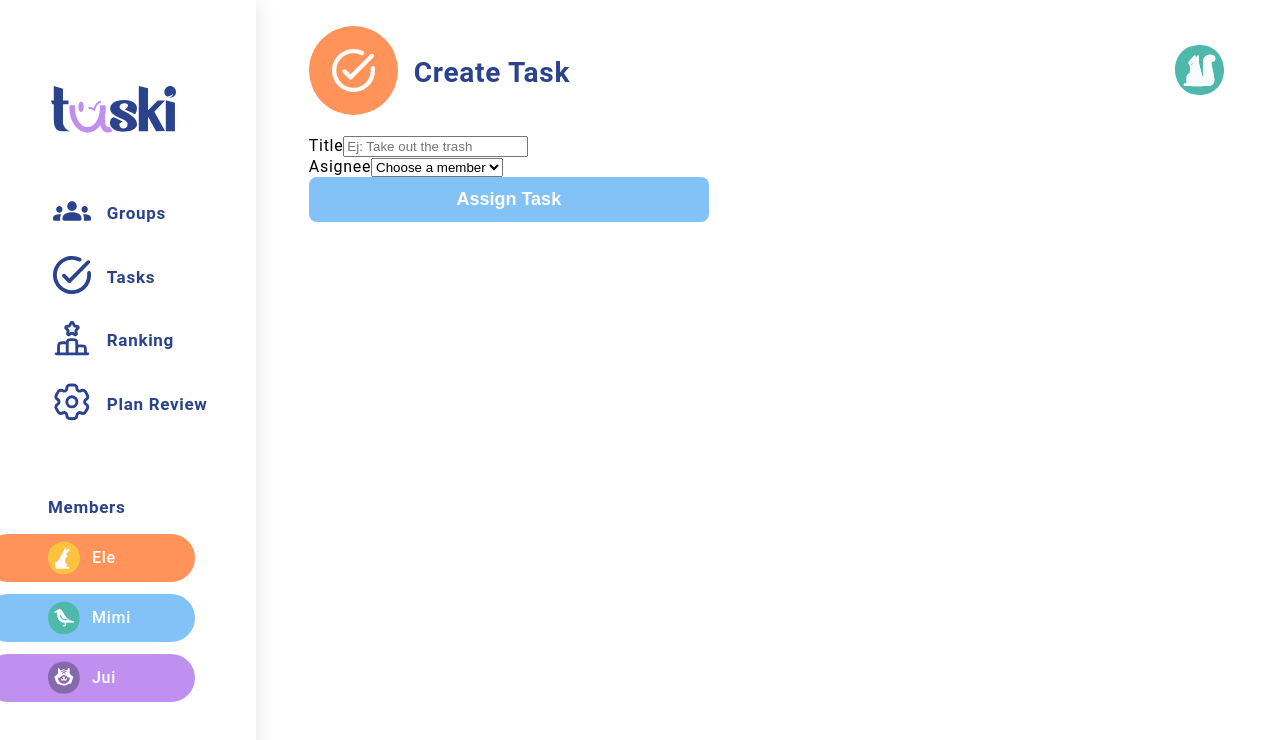
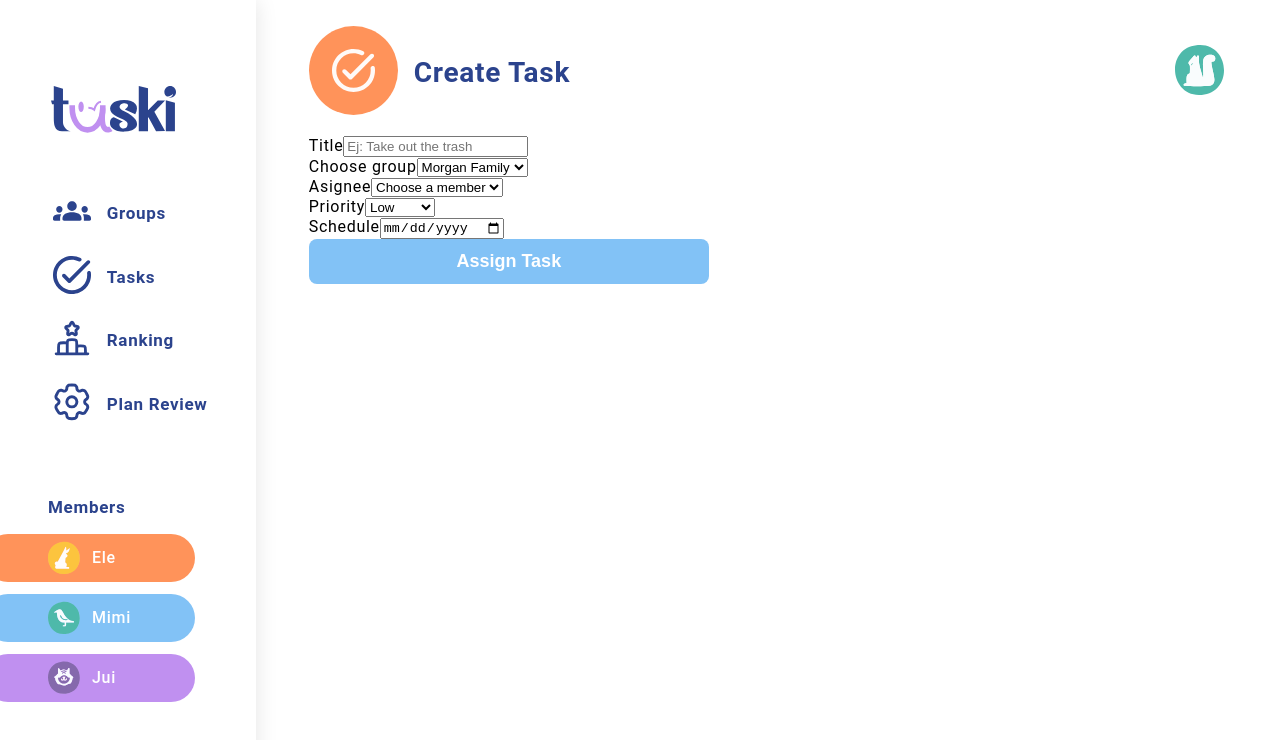
Before and after one commit to NikSala10/TaskiProject, a React (Vite) app: page /create-task in a window 1280 px wide. Shown: the top 740 px of the page. Built offline with nearby package versions, Linux system fonts and the light colour scheme.

Commit message:
feat(components): add dynamic Input component for creating tasks

```diff
--- a/src/pages/CreateTask/CreateTask.tsx
+++ b/src/pages/CreateTask/CreateTask.tsx
@@ -20,6 +20,14 @@ const CreateTask = () => {
         type="text"
       />
 
+    <InputTask
+        label="Choose group"
+        type="select"
+        options={[
+          { value: "1", label: "Morgan Family" },
+          { value: "2", label: "Chimichangas" },
+        ]}
+      />
       <InputTask
         label="Asignee"
         type="select"
@@ -31,6 +39,22 @@ const CreateTask = () => {
         ]}
       />
 
+      <InputTask
+        label="Priority"
+        type="select"
+        options={[
+          { value: "low", label: "Low" },
+          { value: "medium", label: "Medium" },
+          { value: "high", label: "High" },
+        ]}
+      />
+
+      <InputTask
+      label="Schedule"
+      placeholder="Today, 6:00 PM"
+      type="date"
+      />
+
         <Button text="Assign Task" type="submit" color="#82C2F6" width="400px" />
         </form>
     </div>
```
